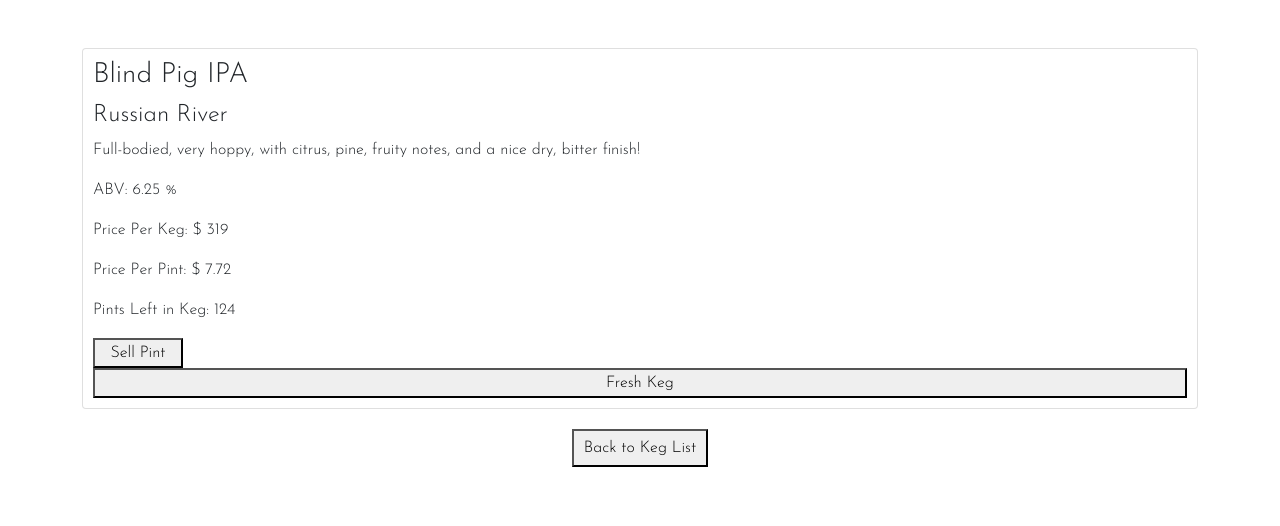
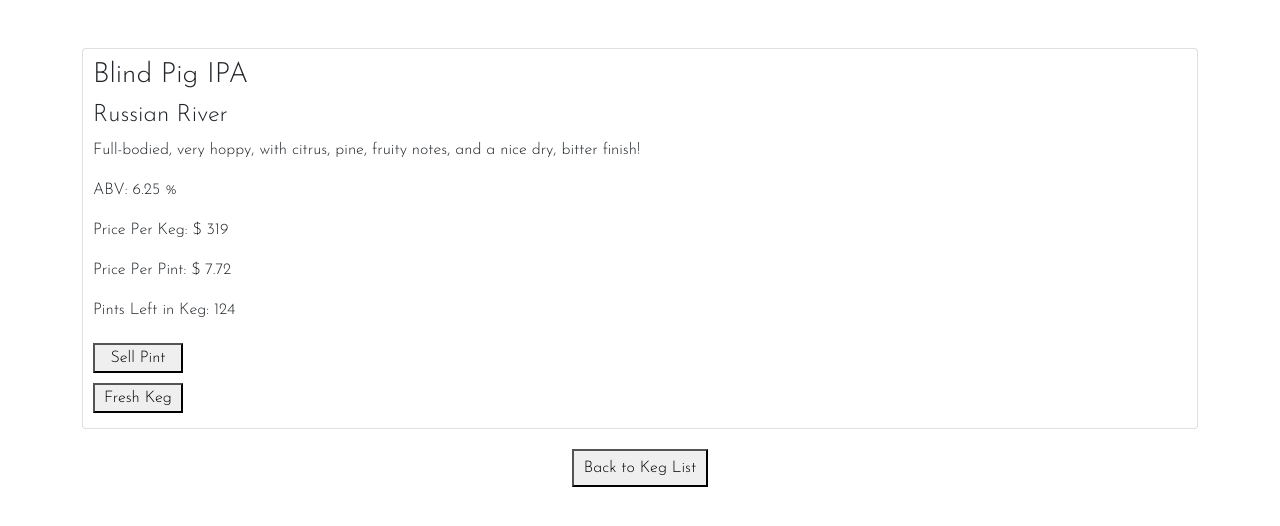
Before and after one commit to tigertiger/pony-keg, a React app: page / in a window 1280 px wide. Both pictures are taken after a click on the element 242 px from the left and 550 px from the top of the page. Shown: the part 402-928 px from the top of the page. Built offline with nearby package versions, Linux system fonts and the light colour scheme; a web font is replaced by a local one.

Commit message:
fix fresh keg button style

```diff
--- a/src/components/Keg.js
+++ b/src/components/Keg.js
@@ -4,7 +4,7 @@
 function Keg(props){
   const kegStyles = {
     width:'460px',
-    margin:'0 auto'
+    margin:'10px auto'
   }
 
   return (
--- a/src/index.css
+++ b/src/index.css
@@ -41,4 +41,10 @@
 
 #sellPint {
   width: 90px;
+  margin:5px 0;
 }
+
+#freshKeg {
+  width:90px;
+  margin:5px 0;
+}
```
